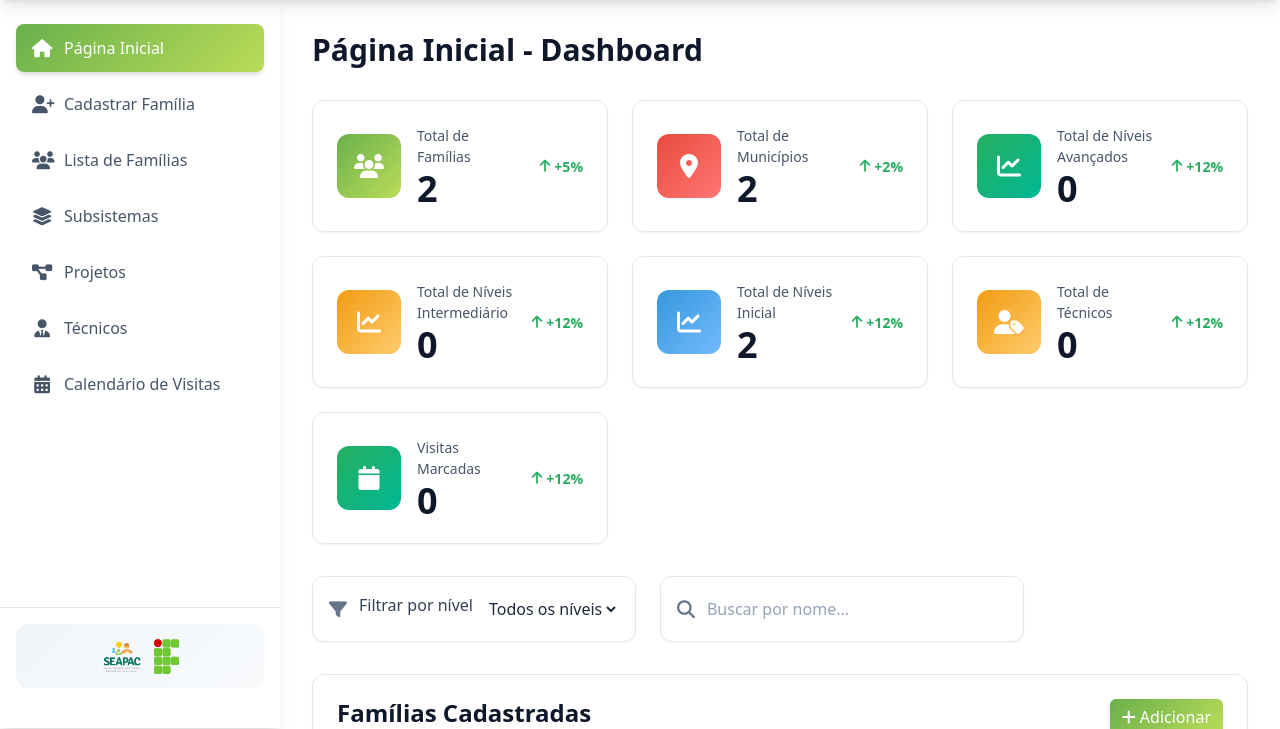
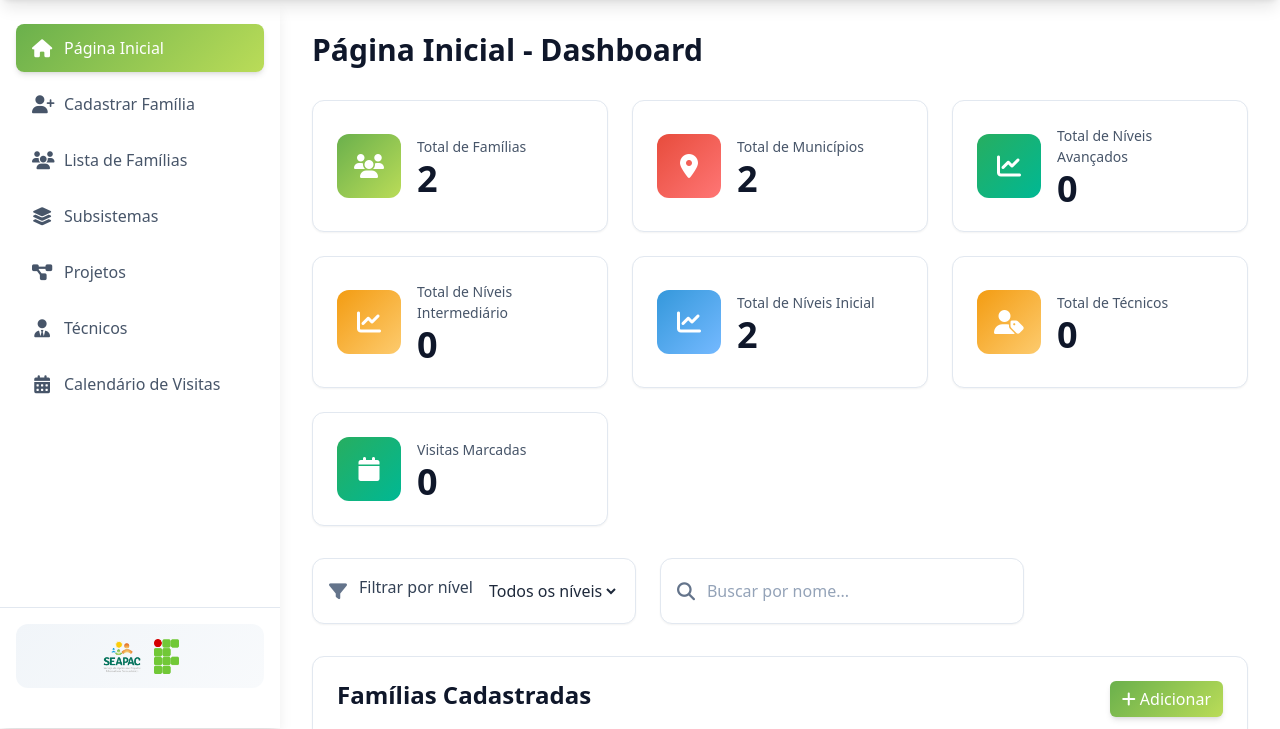
Before and after one commit to Filepa/SistemaSEAPAC, a Django app: page / in a window 1280 px wide. Shown: the part 72-801 px from the top of the page. Run offline with Django 5.2, Linux system fonts and the light colour scheme; data comes from the database, SQL or seed files in the repository; data that the repository does not hold is empty.

Commit message:
correção

```diff
--- a/seapac/templates/seapac/index.html
+++ b/seapac/templates/seapac/index.html
@@ -15,10 +15,6 @@
                 <div class="stat-label">Total de Famílias</div>
                 <div class="stat-value">{{ total_families }}</div>
             </div>
-            <div class="stat-trend positive">
-                <i class="fas fa-arrow-up"></i>
-                <span>+5%</span>
-            </div>
         </div>
 
         <div class="stat-card">
@@ -28,10 +24,6 @@
             <div class="stat-content">
                 <div class="stat-label">Total de Municípios</div>
                 <div class="stat-value">{{ total_municipios }}</div>
-            </div>
-            <div class="stat-trend positive">
-                <i class="fas fa-arrow-up"></i>
-                <span>+2%</span>
             </div>
         </div>
 
@@ -43,10 +35,6 @@
                 <div class="stat-label">Total de Níveis Avançados</div>
                 <div class="stat-value">{{ total_avancado }}</div>
             </div>
-            <div class="stat-trend positive">
-                <i class="fas fa-arrow-up"></i>
-                <span>+12%</span>
-            </div>
         </div>
 
         <div class="stat-card">
@@ -56,10 +44,6 @@
             <div class="stat-content">
                 <div class="stat-label">Total de Níveis Intermediário</div>
                 <div class="stat-value">{{ total_intermediario }}</div>
-            </div>
-            <div class="stat-trend positive">
-                <i class="fas fa-arrow-up"></i>
-                <span>+12%</span>
             </div>
         </div>
 
@@ -71,10 +55,6 @@
                 <div class="stat-label">Total de Níveis Inicial</div>
                 <div class="stat-value">{{ total_inicial }}</div>
             </div>
-            <div class="stat-trend positive">
-                <i class="fas fa-arrow-up"></i>
-                <span>+12%</span>
-            </div>
         </div>
 
         <div class="stat-card">
@@ -85,10 +65,6 @@
                 <div class="stat-label">Total de Técnicos</div>
                 <div class="stat-value">{{ total_tecnicos }}</div>
             </div>
-            <div class="stat-trend positive">
-                <i class="fas fa-arrow-up"></i>
-                <span>+12%</span>
-            </div>
         </div>
 
         <div class="stat-card">
@@ -98,10 +74,6 @@
             <div class="stat-content">
                 <div class="stat-label">Visitas Marcadas</div>
                 <div class="stat-value">{{ total_visitas }}</div>
-            </div>
-            <div class="stat-trend positive">
-                <i class="fas fa-arrow-up"></i>
-                <span>+12%</span>
             </div>
         </div>
     </div>
--- a/seapac/templates/seapac/subsistemas/subsystem_form.html
+++ b/seapac/templates/seapac/subsistemas/subsystem_form.html
@@ -31,7 +31,7 @@
                     {{ form.nome_subsistema }}
                 </div>
                 <div class="mb-3">
-                    <label for="tipo" class="form-label">Tipo do Subsistema (TS ou SS)</label>
+                    <label for="tipo" class="form-label">Tipo (TS, SS ou ME)</label>
                     {{ form.tipo }}
                 </div>
                 <div class="mb-3">
--- a/seapac/templates/seapac/timeline/timeline.html
+++ b/seapac/templates/seapac/timeline/timeline.html
@@ -12,7 +12,7 @@
             <input type="text" name="termo" placeholder="Buscar título..." style="padding: 5px;">
             <button type="submit" class="btn btn-primary" style="margin-bottom: 3px;">Editar Evento</button>
         </form>
-        <a href="{% url 'add_timeline' family.id %}" class="btn btn-primary">+ Adicionar Ponto</a>
+        <a href="{% url 'add_timeline' family.id %}" class="btn btn-primary">+ Adicionar Marco Histórico</a>
     </div>
 </div>
 
```
